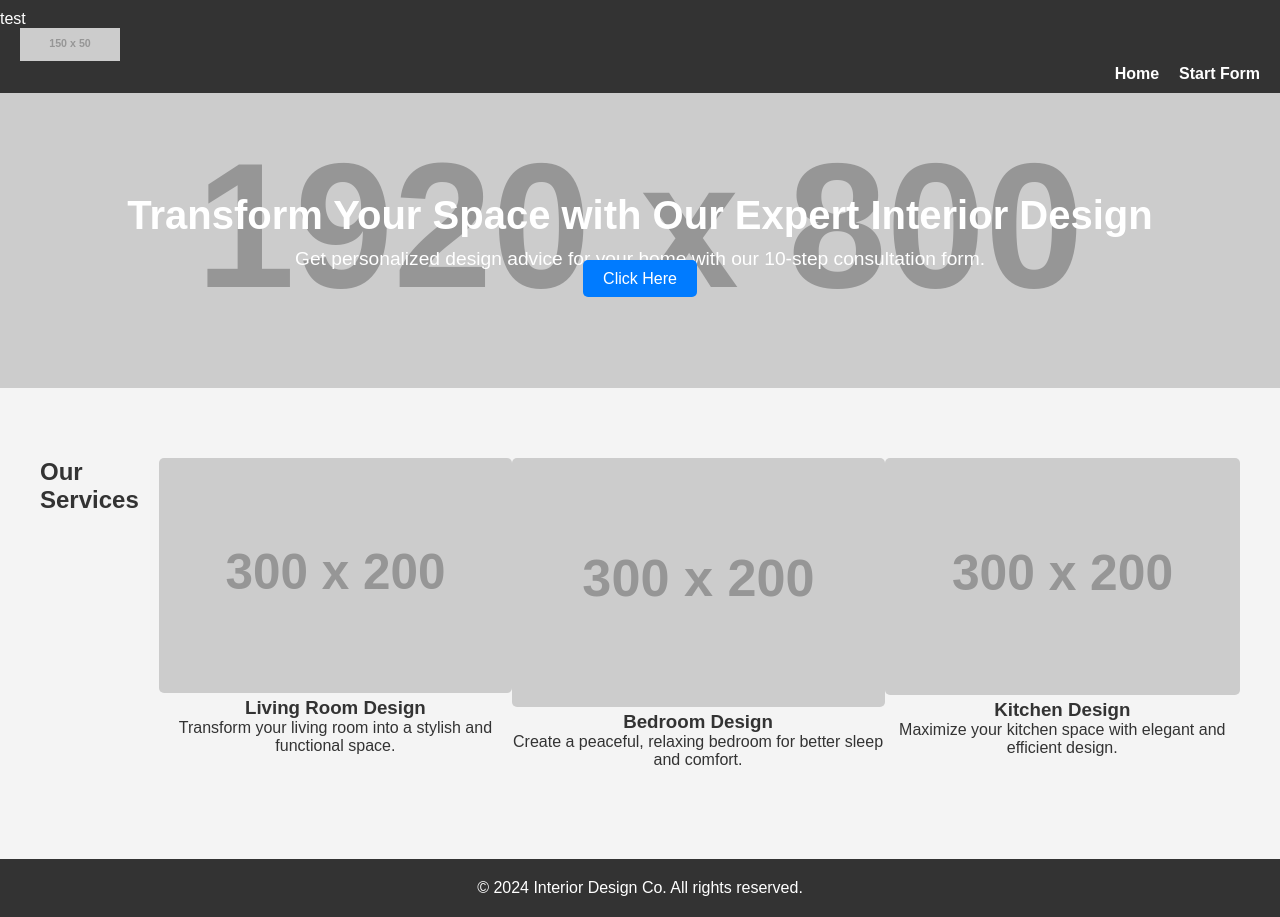
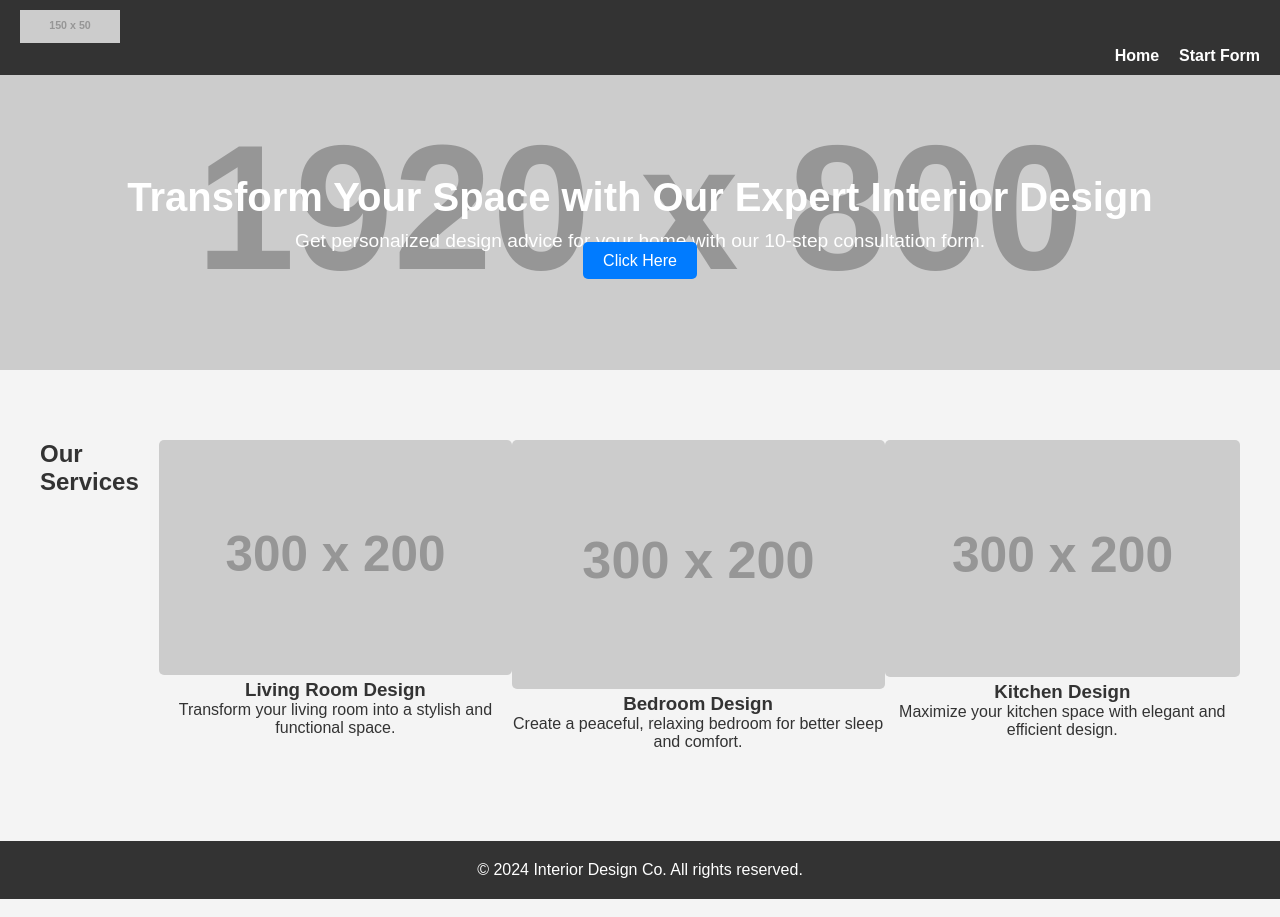
Before and after one commit to mpetruniak-3s/mpetruniak-3s.github.io, a website: page index.html in a window 1280 px wide. Drawn offline with Linux system fonts and the light colour scheme; placeholder pictures from the web are drawn by us.

Commit message:
Prod test (2)

```diff
--- a/index.html
+++ b/index.html
@@ -7,7 +7,7 @@
     <link rel="stylesheet" href="style.css">
 </head>
 <body>
-    <header>test
+    <header>
         <div class="logo">
             <img src="https://via.placeholder.com/150x50?text=Interior+Design+Logo" alt="Logo">
         </div>
```
